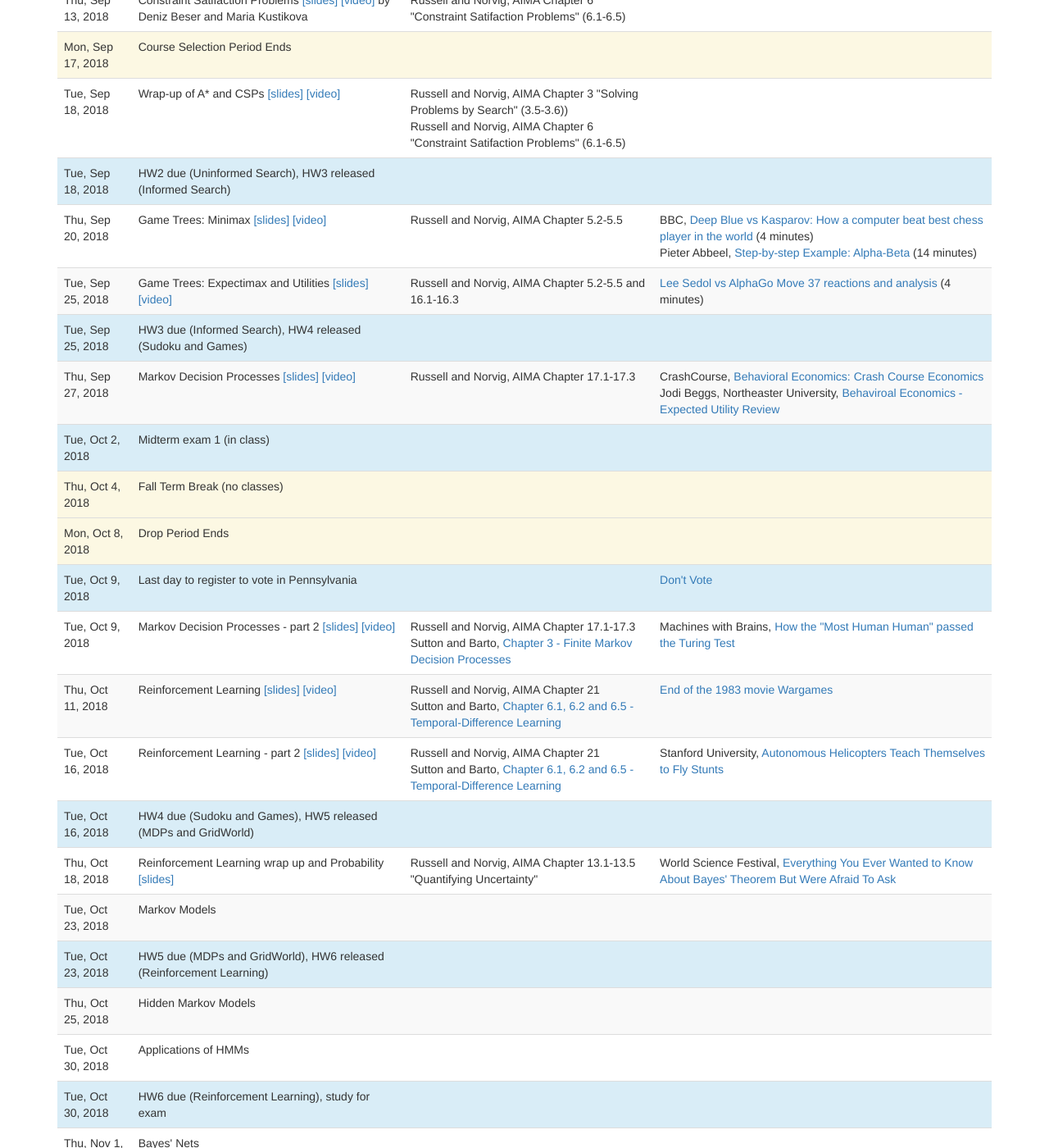
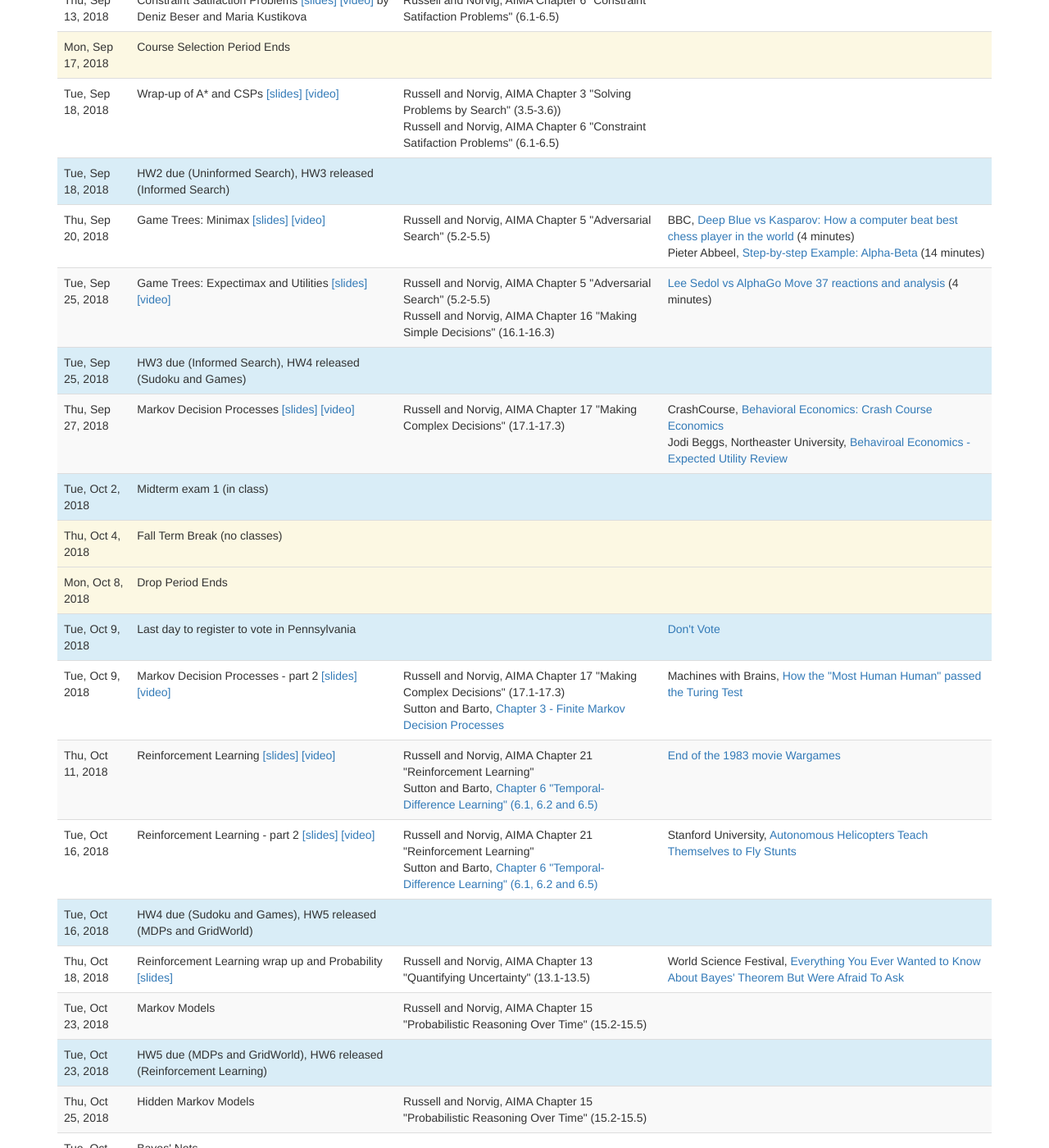
Before and after one commit to artificial-intelligence-class/artificial-intelligence-class.github.io, a Jekyll site: the page built from lectures.md, in a window 1280 px wide and 1400 px high, scrolled down 928 px. Shown: the whole window at 82% size. Built offline with Jekyll 4.4.1, drawn with Linux system fonts in a browser that asks for light colours; nearby versions of some CDN libraries; a script that is not in the unit is left out; some of the changed text lies outside the part shown.

Commit message:
Updated lecture readings

```diff
--- a/_data/lectures.yaml
+++ b/_data/lectures.yaml
@@ -159,7 +159,7 @@
   recording: https://upenn.hosted.panopto.com/Panopto/Pages/Viewer.aspx?id=2376392c-ef0e-41f1-896c-a9460066d0ae
   readings:
     -
-      title: AIMA Chapter 5.2-5.5
+      title: AIMA Chapter 5 "Adversarial Search" (5.2-5.5)
       authors: Russell and Norvig
       optional: false
   videos:
@@ -180,7 +180,11 @@
   recording: https://upenn.hosted.panopto.com/Panopto/Pages/Viewer.aspx?id=7a9ce021-a9ed-4552-8830-a9460066d0ca
   readings:
     -
-      title: AIMA Chapter 5.2-5.5 and 16.1-16.3
+      title: AIMA Chapter 5 "Adversarial Search" (5.2-5.5)
+      authors: Russell and Norvig
+      optional: false
+    -
+      title: AIMA Chapter 16 "Making Simple Decisions" (16.1-16.3)
       authors: Russell and Norvig
       optional: false
   videos:
@@ -200,7 +204,7 @@
   recording: https://upenn.hosted.panopto.com/Panopto/Pages/Viewer.aspx?id=27b5b53b-c7ff-4200-a408-a9460066d0eb
   readings:
     -
-      title: AIMA Chapter 17.1-17.3
+      title: AIMA Chapter 17 "Making Complex Decisions" (17.1-17.3)
       authors: Russell and Norvig
       optional: false
   videos:
@@ -239,7 +243,7 @@
   recording: https://upenn.hosted.panopto.com/Panopto/Pages/Viewer.aspx?id=9431e864-382a-4c26-830f-a9460066d144
   readings:
     -
-      title: AIMA Chapter 17.1-17.3
+      title: AIMA Chapter 17 "Making Complex Decisions" (17.1-17.3)
       authors: Russell and Norvig
       optional: false
     -
@@ -258,11 +262,11 @@
   recording: https://upenn.hosted.panopto.com/Panopto/Pages/Viewer.aspx?id=8577e149-ead6-4844-8041-a9460066d160
   readings:
     -
-      title: AIMA Chapter 21
+      title: AIMA Chapter 21 "Reinforcement Learning"
       authors: Russell and Norvig
       optional: false
     -
-      title: Chapter 6.1, 6.2 and 6.5 - Temporal-Difference Learning
+      title: Chapter 6 "Temporal-Difference Learning" (6.1, 6.2 and 6.5)
       authors: Sutton and Barto
       url: https://drive.google.com/file/d/1opPSz5AZ_kVa1uWOdOiveNiBFiEOHjkG/view
   videos:
@@ -276,11 +280,11 @@
   recording: https://upenn.hosted.panopto.com/Panopto/Pages/Viewer.aspx?id=707f00af-2879-4fa7-b3e2-a9460066d181
   readings:
     -
-      title: AIMA Chapter 21
+      title: AIMA Chapter 21 "Reinforcement Learning"
       authors: Russell and Norvig
       optional: false
     -
-      title: Chapter 6.1, 6.2 and 6.5 - Temporal-Difference Learning
+      title: Chapter 6 "Temporal-Difference Learning" (6.1, 6.2 and 6.5)
       authors: Sutton and Barto
       url: https://drive.google.com/file/d/1opPSz5AZ_kVa1uWOdOiveNiBFiEOHjkG/view
   videos:
@@ -299,7 +303,7 @@
   recording:
   readings:
     -
-      title: AIMA Chapter 13.1-13.5 "Quantifying Uncertainty"
+      title: AIMA Chapter 13 "Quantifying Uncertainty" (13.1-13.5)
       authors: Russell and Norvig
       optional: false
   videos:
@@ -311,7 +315,12 @@
   date: 2018-10-23
   slides:
   title:  Markov Models
+  recording:
   readings:
+    -
+      title: AIMA Chapter 15 "Probabilistic Reasoning Over Time" (15.2-15.5)
+      authors: Russell and Norvig
+      optional: false
 -
   date: 2018-10-23
   title:  HW5 due (MDPs and GridWorld), HW6 released (Reinforcement Learning)
@@ -320,11 +329,16 @@
   date: 2018-10-25
   slides:
   title:  Hidden Markov Models
+  recording:
   readings:
+    -
+      title: AIMA Chapter 15 "Probabilistic Reasoning Over Time" (15.2-15.5)
+      authors: Russell and Norvig
+      optional: false
 -
   date: 2018-10-30
   slides:
-  title:  Applications of HMMs
+  title:  Bayes' Nets
   readings:
 -
   date: 2018-10-30
@@ -333,7 +347,7 @@
 -
   date: 2018-11-01
   slides:
-  title: Bayes' Nets
+  title: Bayes' Nets part 2
   readings:
 -
   date: 2018-11-06
```
